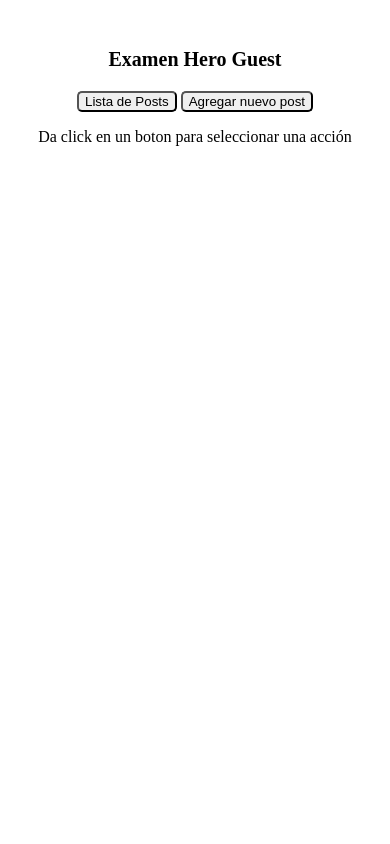
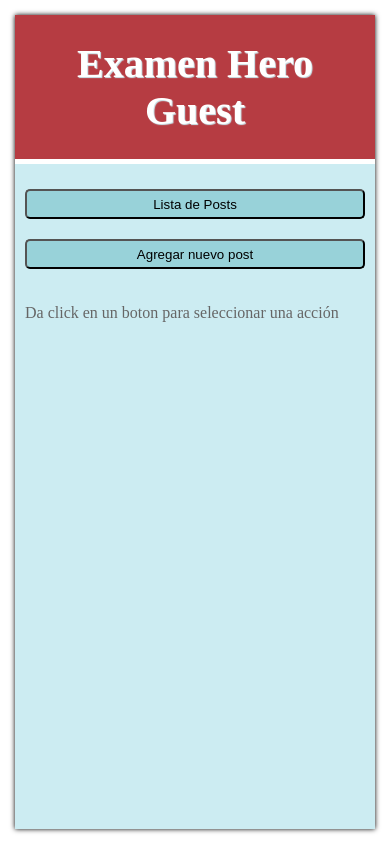
Before and after one commit to estebanrae/examenHeroGuest, a PHP site: page / in a window 390 px wide. Run offline with PHP 8.4, Linux system fonts and the light colour scheme; some libraries are stand-ins or nearby versions.

Commit message:
ultimo commit

```diff
--- a/Controller.js
+++ b/Controller.js
@@ -11,15 +11,18 @@ appgeneral.controller("ctrl", function($scope, $http){
 
 	$scope.cambiarPag = function(clase, titulo){
 		$scope.titulo = titulo;
+		$scope.tituloPost = '';
 		$(".pantalla").each(function(){
 			$(this).hide();
 		});
 		$(".pantallas").find("." + clase).fadeIn(200);
 		if(clase=='lista'){
 			$(".mensaje-error").hide();
+			$scope.instrucciones = "Da click en un post para ver detalles";
 			init($scope);
 		}
 		if(clase=='detalles'){
+			$scope.instrucciones = '';
 			$scope.tituloPost = this.x.title;
 			$scope.contenidoPost = this.x.body;
 			insertarComentarios($scope, this.x.id);
@@ -33,6 +36,7 @@ appgeneral.controller("ctrl", function($scope, $http){
 			url = 'https://jsonplaceholder.typicode.com/posts';
 			init($scope);
 		}else{
+			$(".loader").show();
 			console.log(url);
 			fetch(url)
 			  .then(function(response){
@@ -49,30 +53,53 @@ appgeneral.controller("ctrl", function($scope, $http){
 			  	$scope.posts = [];
 			  	$scope.posts.push(J);
 			  	$scope.$apply();
+			  	$(".loader").hide();
+			  });
+		}
 
-			  });
+	}
+
+	$scope.agregarPost = function(){
+		$(".mensaje").hide();
+		if(!$scope.tituloInput || !$scope.contenidoInput){
+			$(".mensaje-error-enviar").fadeIn(300);
+		}else{
+			$http({
+				url: 'https://jsonplaceholder.typicode.com/posts',
+				method: "POST",
+				data: {"title": $scope.tituloInput, "body": $scope.contenidoInput, "userId": 1}
+				}).then(function(s){
+					$scope.idNuevo = s.data.id;
+					$(".mensaje-exito-enviar").show();
+					console.log(s);
+				}, function(err){
+					console.log(err);
+			});
 		}
 
 	}
 });
 
 function init($scope){
+	$(".loader").show();
 	fetch('https://jsonplaceholder.typicode.com/posts')
   .then(function(response){
   	return response.json();
   }).then(function(J){
   	$scope.posts = J;
   	$scope.$apply();
+  	$(".loader").hide();
   });
 }
 
 function insertarComentarios($scope, id){
+	$(".loader").show();
 	fetch('https://jsonplaceholder.typicode.com/posts/' + id +'/comments')
   .then(function(response){
   	return response.json();
   }).then(function(J){
   	$scope.comentarios = J;
   	$scope.$apply();
-  	console.log(J);
+  	$(".loader").hide();
   });
 }
--- a/style.css
+++ b/style.css
@@ -1,9 +1,91 @@
-
-.contenedor-principal{
-	padding: 20px;
-	text-align: center;
+body {
+    margin: 15px;
+    position: absolute;
+    left: 0;
+    right: 0;
+    bottom: 0;
+    top: 0;
+}
+p, td, tr, th{
+	margin: 0;
+	padding: 0;
+}
+.contenedor-principal {
+    width: 100%;
+    max-width: 900px;
+    /*text-align: center;*/
+    position: absolute;
+    min-height: 100%;
+    margin: auto;
+    left: 0;
+    right: 0;
+    background-color: #ccecf2;
+    box-shadow: 0px 0px 5px black;
 }
 
+.contenedor-info {
+    padding: 10px 0 20px 0;
+    margin-bottom: 20px;
+    border-bottom: 1px solid #fff;
+}
+
+.contenedor-info label,
+.contenedor-comentarios label{
+	color: #b63c42;
+}
+
+.contenedor-comentarios label{
+	padding: 10px 0;
+}
+
+.titulos p{
+	display: inline-block;
+}
+
+.mail{
+	color: 	#df3939;
+}
+.comentario{
+	margin: 20px 0;
+}
+
+.nuevo button{
+	width: 100%;
+	background-color: 	#b63c42;
+	color: white;
+}
+
+.contenido-comentario {
+    margin-left: 50px;
+    margin-top: 10px;
+    border: 1px solid #fff;
+    padding: 10px;
+}
+.botones {
+    padding: 15px 10px;
+    text-align: center;
+}
+
+.botones button,
+button{
+    width: 40%;
+    height: 30px;
+    background-color: #98d2d9;
+    margin: 10px 0;
+}
+
+.busqueda p{
+	margin: 10px 0;
+}
+
+.busqueda label{
+	width: 30%;
+}
+
+.busqueda input{
+	position: absolute;
+	left: 170px;
+}
 button{
 	border-radius: 5px;
 }
@@ -25,11 +107,14 @@
 }
 
 .pantallas{
-	text-align: center;
+
+	padding: 15px;
+	/*text-align: center;*/
 }
 
 .pantalla{
 	display: none;
+
 }
 
 .posts:even{
@@ -45,16 +130,25 @@
 	padding-left: 5px;
 }
 
+.posts:nth-child(even){
+	background-color: 	#98d2d9;
+}
+
 .posts:hover{
 	cursor: pointer;
 	background-color: #ddd;
+}
+
+.posts td{
+	padding: 10px;
 }
 
 .inactive{
 	display: none;
 }
 
-.mensaje-error{
+.mensaje-error,
+.mensaje-error-enviar{
 	color: red;
 }
 
@@ -63,6 +157,75 @@
 }
 
 .titulo{
-	font-size: 20px;
+	font-size: 40px;
 	font-weight: bold;
+	background-color: 	#b63c42;
+	padding: 10px;
+    padding: 25px 10px;
+    border-bottom: 5px solid 	#ffffff;
+    color: #fff;
+    text-shadow: 1px 1px 1px 	#ccecf2;
+    text-align: center;
 }
+.loader{
+
+	display: none;
+	width: 30px;
+	height: 30px;
+	position: absolute;
+}
+
+.mensaje{
+	display: none;
+}
+
+.instrucciones{
+	padding: 10px;
+	color: #666;
+}
+
+.loader:after {
+  content: " ";
+  display: block;
+  width: 46px;
+  height: 46px;
+  margin: 1px;
+  border-radius: 50%;
+  border: 5px solid #aaa;
+  border-color: #aaa transparent #aaa transparent;
+  animation: lds-dual-ring 1.2s linear infinite;
+}
+@keyframes lds-dual-ring {
+  0% {
+    transform: rotate(0deg);
+  }
+  100% {
+    transform: rotate(360deg);
+  }
+}
+
+.formulario p{
+	margin: 10px 0;
+}
+.formulario input,
+.formulario textarea{
+	display: block;
+	width: 100%;
+	left: 100px;
+	resize: none;
+}
+.formulario textarea{
+	height: 200px;
+}
+
+@media only screen and (max-width: 450px) {
+	.botones button{
+		width: 100%;
+	}
+	.busqueda input{
+		width: 100%;
+		left: 0;
+		display: block;
+		position: relative;
+	}
+}
```
Also changed, not shown: index.php (+30 -7 lines).
